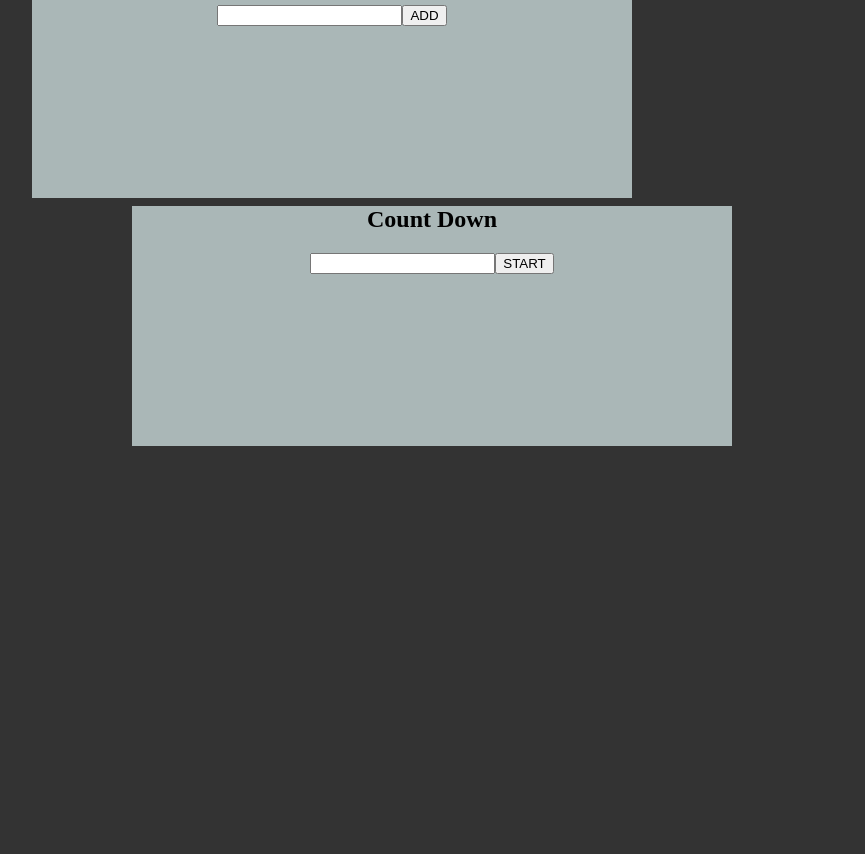
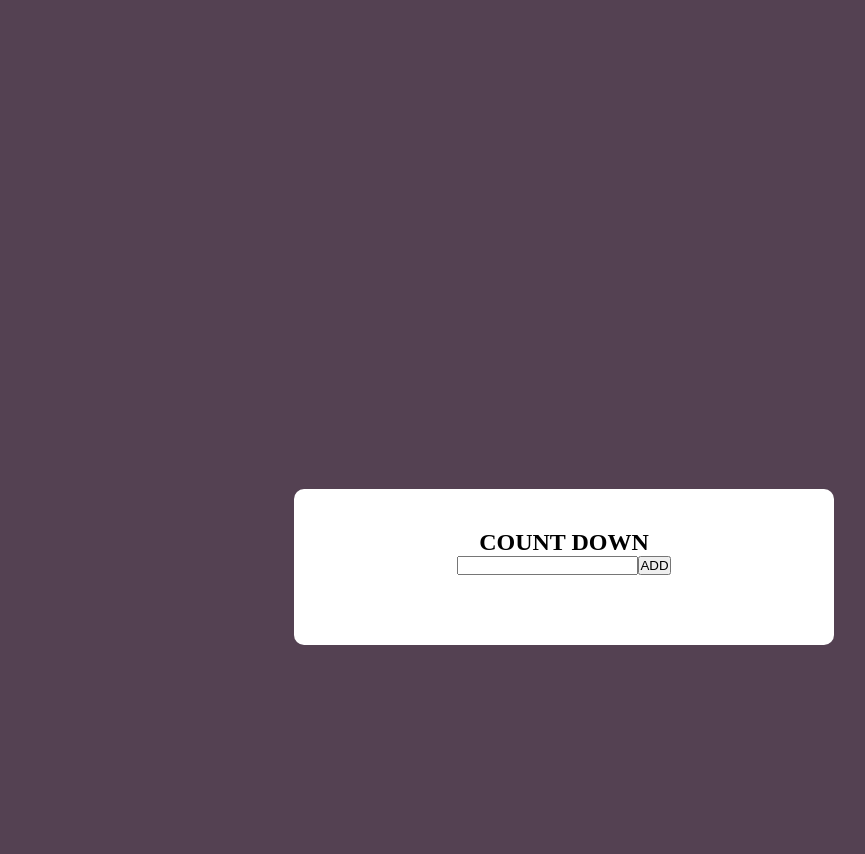
Before and after one commit to Stemgerlamo/TO-DO-LIST, a plain HTML site: page index.html in a window 1280 px wide. Shown: the part 421-1275 px from the top of the page, without its empty margins (76-941 px from the left). Before the commit the page ends 867 px from the top, so only its background shows below. Drawn offline with Linux system fonts and the light colour scheme; files whose address does not match are found by name.

Commit message:
remove folder

```diff
--- a/index.html
+++ b/index.html
@@ -8,15 +8,18 @@
 </head>
 <body>
     <div id="container">
-        <h2>TO DO LIST </h2>
-            <input type="text" value="" id="input"><button id="button" onclick="add">ADD</button>
+        <div id="list">
+            <h2>TO DO LIST </h2>
+            <input type="text" value="" id="input"><button id="button" onclick="add()">ADD</button>
             <ul id="toDoList"></ul>
-
-            <div id="container">
-                <h2>Count Down </h2>
-                    <input type="text" value="" id="input"><button id="start" onclick="start">START</button>
-
-
+        </div>
+    </div>
+    <div id="container">
+        <div id="list">
+            <h2>COUNT DOWN </h2>
+            <input type="text" value="" id="input"><button id="button" onclick="add()">ADD</button>
+            <ul id="COUNT DOWN "></ul>
+        </div>
     </div>
     <script src="test.js"> </script>
 </body>
--- a/style.css
+++ b/style.css
@@ -1,14 +1,36 @@
-body{
-    background-color: #333
+*{
+    padding: 0;
+    margin: 0;
+    box-sizing: border-box;
 }
 #container{
+ padding: 10px;
+ width: 100%;
+ min-height: 100vh;
+ background:#544152;
+}
+#list{
+    width: 100%;
+    max-width:540px;
+    background:#fff;
+    margin: 100px auto 20px;
+    padding: 40px 30px 70px;
+    border-radius: 10px;
     text-align: center;
-    background-color: #aab7b7;
-    margin-left:100px;
-    margin-top:30%;
-    width:600px;
-    height: 30vh;
 }
-#toDoList{
-    list-style-type: none;
+ul li{
+    list-style: none;
+    font-size: 17px;
+    padding: 12px 8px 12px 50px;
+    user-select: none;
+    cursor: pointer;
+    position: relative;
 }
+ul li::before{
+    content: "";
+    position: absolute;
+    height: 28;
+    width: 28px;
+    border-radius:50%;
+
+}
--- /dev/null
+++ b/test.js
@@ -0,0 +1,39 @@
+//selecting list element
+const list=document.getElementById("toDoList");
+const value=document.getElementById("input");
+
+//adding events
+function add(){
+    if(value.value==="")
+    {
+        alert("Please Enter task");
+    }
+    else{
+        const elements=document.createElement("li");
+        elements.innerHTML=value.value;
+        list.appendChild(elements)
+        const span=document.createElement("span");
+        span.innerHTML="<button >remove</button>";
+        span.setAttribute("style","size:100px;margin-left:20px");
+        elements.appendChild(span);
+        span.addEventListener('click',function(){
+                span.parentNode.remove();
+        });
+        list.addEventListener('click',function(event)
+        {
+            if(event.target.tagName==="LI"){
+                if(event.target.style.textDecoration==="line-through")
+                {
+                    event.target.setAttribute("sytle","text-decoration:none; color:black;");
+                }
+                else{
+                    event.target.setAttribute("style","text-decoration:line-through;");
+                }
+
+            }
+
+        })
+    }
+   value.value="";
+
+}
```
